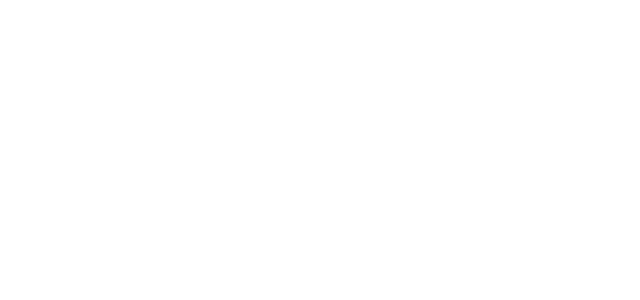
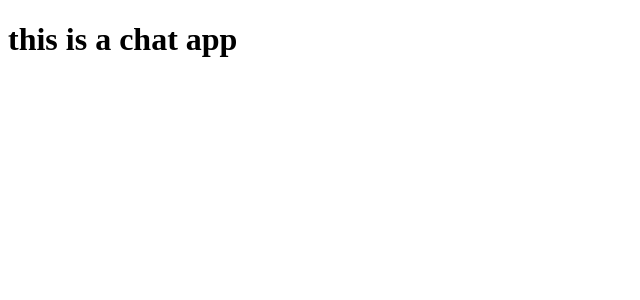
Before and after one commit to NaChIkEt-pen/WebChatAppReactVite, a React (Vite) app in the folder Frontend/: page / in a window 1280 px wide. Shown: the top 300 px of the page, without its empty margins (0-640 px from the left). Built offline with nearby package versions, Linux system fonts and the light colour scheme.

Commit message:
first commit

```diff
--- a/Frontend/src/App.jsx
+++ b/Frontend/src/App.jsx
@@ -1,6 +1,8 @@
 import { useState } from "react";
 import "./App.css";
 
-function App() {}
+function App() {
+  return <h1>this is a chat app</h1>;
+}
 
 export default App;
```
